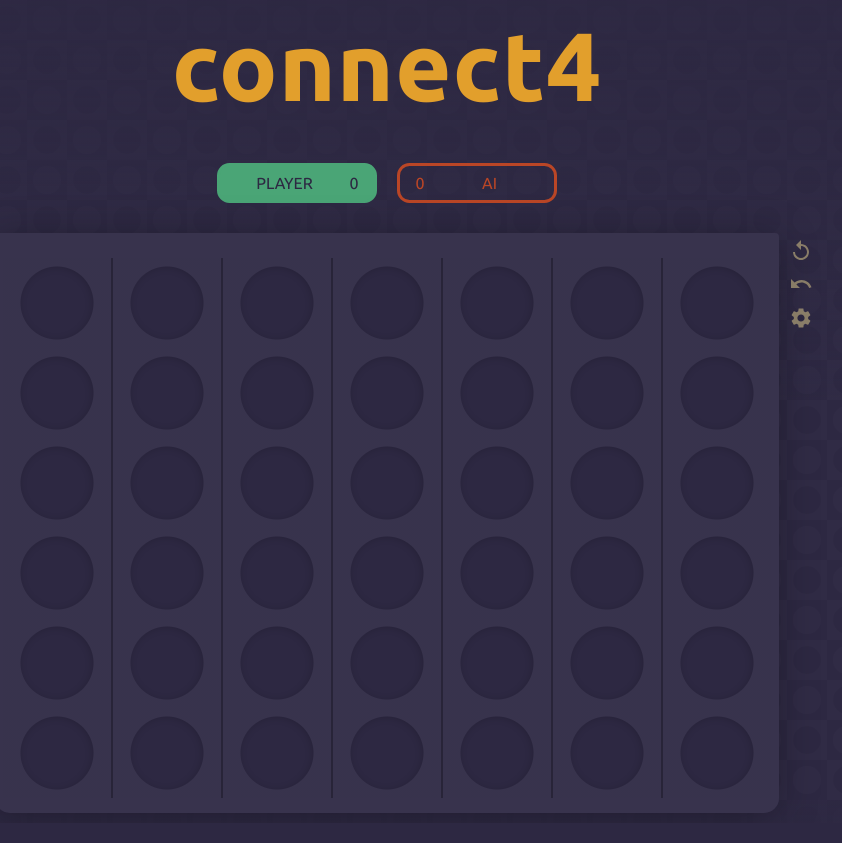
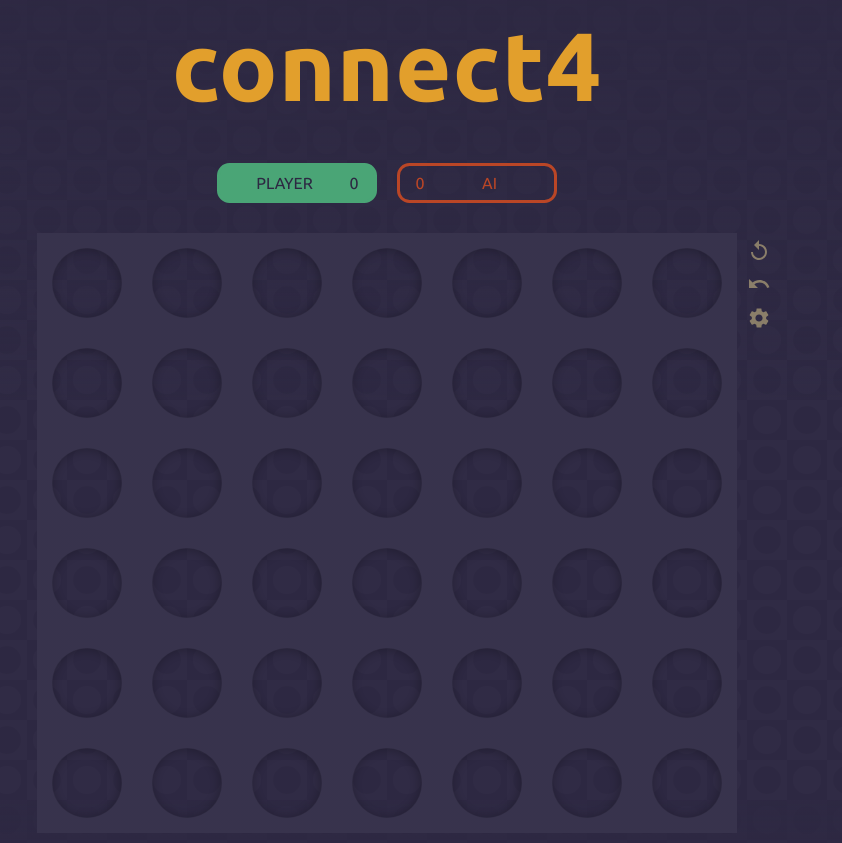
Before and after one commit to Thilerion/connect4, a Vue app: page / in a window 1280 px wide. Shown: the whole page, without its empty margins (253-1095 px from the left). Built offline with nearby package versions, Linux system fonts and the light colour scheme.

Commit message:
Base grid layout

```diff
--- a/src/App.vue
+++ b/src/App.vue
@@ -25,8 +25,19 @@
 						winningPieces
 					}"
 					@doMove="doMove"
-					v-if="!uiSettings.showSettings"
+					v-if="!uiSettings.showSettings && false"
 					key="show-board"
+				/>
+				<C4GridBoard
+					v-bind="{
+						cols,
+						rows,
+						board,
+						uiSettings,
+						winningPieces
+					}"
+					v-else-if="!uiSettings.showSettings"
+					key="show-grid-board"
 				/>
 				<C4Settings
 					v-else-if="uiSettings.showSettings" @closeSettings="uiSettings.showSettings = false"
@@ -54,6 +65,7 @@ import { SETTINGS, PLAYER_ONE, PLAYER_TWO, TIE, NO_PIECE, AI, HUMAN } from './li
 const gameSettings = { ...SETTINGS };
 
 import C4Board from './components/Board.vue';
+import C4GridBoard from './components/GridBoard.vue';
 import C4Scoreboard from './components/Scoreboard.vue';
 import C4Menu from './components/Menu.vue';
 import C4Settings from './components/Settings.vue';
@@ -62,6 +74,7 @@ export default {
 	name: "app",
 	components: {
 		C4Board,
+		C4GridBoard,
 		C4Scoreboard,
 		C4Menu,
 		C4Settings
--- /dev/null
+++ b/src/components/GridBoard.vue
@@ -0,0 +1,74 @@
+<template>
+	<div
+		class="grid-board"
+		:style="[gridCols, gridRows]"
+	>
+		<div
+			v-for="cell in nCells"
+			:key="cell"
+			class="cell-overlay">
+			<div class="cell-overlay-shadow">
+
+			</div>
+		</div>
+	</div>
+</template>
+
+<script>
+import Piece from './Piece.vue';
+
+import { PLAYER_ONE, PLAYER_TWO, NO_PIECE, AI, HUMAN } from '../lib/Constants.js';
+
+export default {
+	props: [
+		'cols', 'rows', 'board', 'uiSettings', 'winningPieces'
+	],
+	components: {
+		Piece
+	},
+	data() {
+		return {
+			P1: PLAYER_ONE,
+			P2: PLAYER_TWO,
+			noPiece: NO_PIECE
+		}
+	},
+	computed: {
+		nCells() {
+			return this.cols * this.rows;
+		},
+		gridCols() {
+			return {
+				'--grid-cols': this.cols
+			};
+		},
+		gridRows() {
+			return {
+				'--grid-rows': this.rows
+			};
+		}
+	}
+}
+</script>
+
+<style scoped>
+.grid-board {
+	display: grid;
+	grid-template-columns: repeat(var(--grid-cols), 100px);
+	grid-template-rows: repeat(var(--grid-rows), 100px);
+}
+
+.cell-overlay {
+	background: radial-gradient(circle at center, transparent 34px, var(--c-main-light-1) 35px);
+	display: flex;
+	justify-content: center;
+	align-items: center;
+}
+
+.cell-overlay-shadow {
+	border-radius: 50%;
+	width: calc(35px * 2);
+	height:calc(35px * 2);
+	box-shadow: inset -1px 1px 8px 2px rgba(0, 0, 0, 0.2);
+}
+</style>
```
